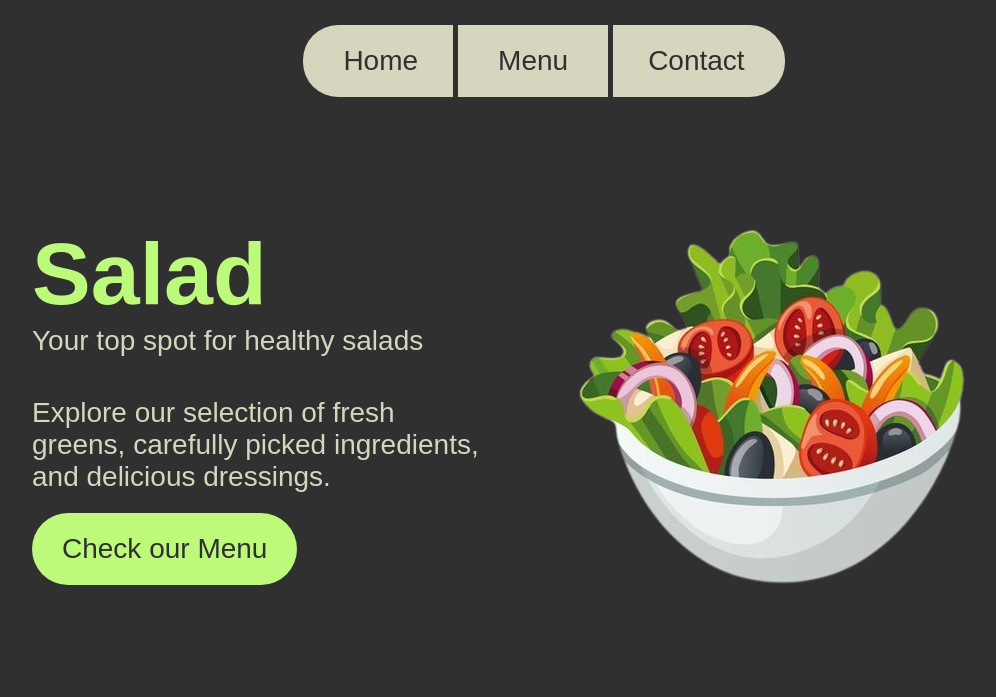
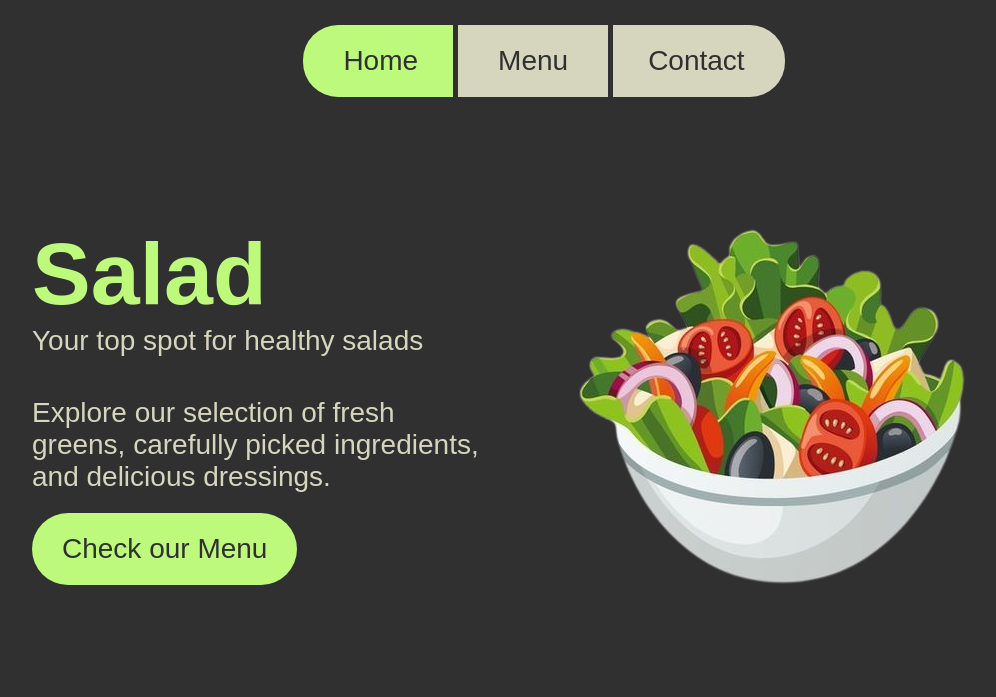
Before and after one commit to vpersaud1245/restaurant-page, a website built with webpack: page src/index.html in a window 1280 px wide. Shown: the top 697 px of the page, without its empty margins (96-1092 px from the left). Built offline with nearby package versions, Linux system fonts and the light colour scheme.

Commit message:
Add .current to nav btn to change bg color

```diff
--- a/src/header.js
+++ b/src/header.js
@@ -8,7 +8,11 @@ const createHeader = () => {
 
   // ADD ELEMENT CLASSES
   header.classList.add("header");
-  homeButton.classList.add("nav__button", "nav__button--home-button");
+  homeButton.classList.add(
+    "nav__button",
+    "nav__button--home-button",
+    "current"
+  );
   menuButton.classList.add("nav__button", "nav__button--menu-button");
   contactButton.classList.add("nav__button", "nav__button--contact-button");
 
--- a/src/style.css
+++ b/src/style.css
@@ -81,6 +81,10 @@ video {
 .nav__button:hover {
   transform: translateY(-5px);
   cursor: pointer;
+}
+
+.current {
+  background-color: var(--primary-color);
 }
 
 /*
```
